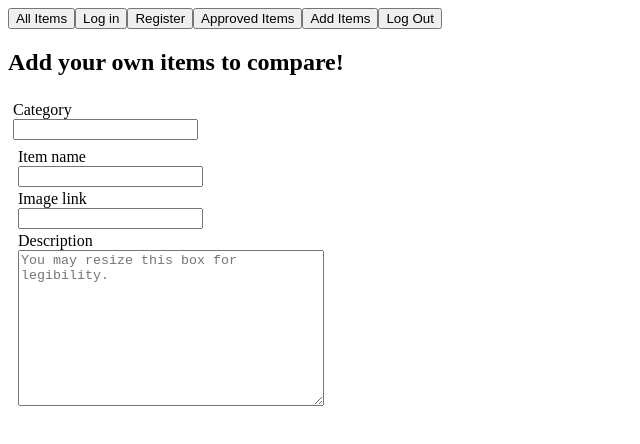
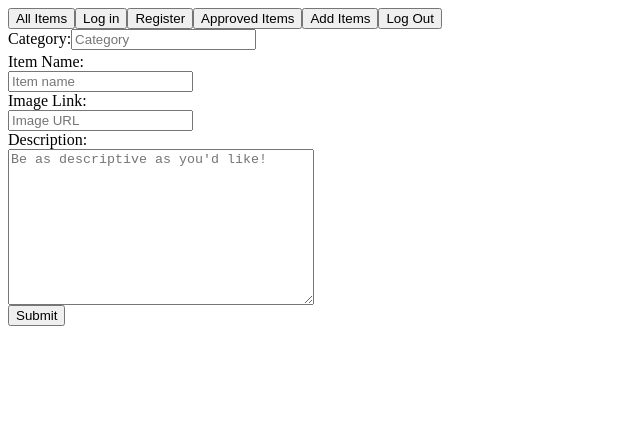
Before and after one commit to Glasman/comparing, a React (Vite) app: page /createItems in a window 1280 px wide. Shown: the top 444 px of the page, without its empty margins (0-640 px from the left). Built offline with nearby package versions, Linux system fonts and the light colour scheme.

Commit message:
reworked form on front end

```diff
--- a/src/client/Components/CreateItems.jsx
+++ b/src/client/Components/CreateItems.jsx
@@ -1,70 +1,135 @@
 import React, { useState } from "react";
+import axios from "axios";
 
-function ItemForm({
-  name,
-  imageLink,
-  description,
-  onNameChange,
-  onImageLinkChange,
-  onDescriptionChange,
-}) {
-  return (
-    <div className="box">
-      <label>Item name</label>
-      <input value={name} className="form-field" onChange={onNameChange} />
-      <label>Image link</label>
-      <input
-        value={imageLink}
-        className="form-field"
-        onChange={onImageLinkChange}
-      />
-      <label>Description</label>
-      <textarea
-        className="form-field"
-        placeholder="You may resize this box for legibility."
-        value={description}
-        onChange={onDescriptionChange}
-      />
-    </div>
-  );
-}
+// function ItemForm({
+//   name,
+//   imageLink,
+//   description,
+//   onNameChange,
+//   onImageLinkChange,
+//   onDescriptionChange,
+// }) {
+//   return (
+//     <div className="box">
+//       <label>Item name</label>
+//       <input value={name} className="form-field" onChange={onNameChange} />
+//       <label>Image link</label>
+//       <input
+//         value={imageLink}
+//         className="form-field"
+//         onChange={onImageLinkChange}
+//       />
+//       <label>Description</label>
+//       <textarea
+//         className="form-field"
+//         placeholder="You may resize this box for legibility."
+//         value={description}
+//         onChange={onDescriptionChange}
+//       />
+//     </div>
+//   );
+// }
+
+// function CreateItems() {
+//   const [category, setCategory] = useState("");
+//   const [name, setName] = useState("");
+//   const [imageLink, setImageLink] = useState("");
+//   const [description, setDescription] = useState("");
+
+//   const handleNameChange = (e) => setName(e.target.value);
+//   const handleImageLinkChange = (e) => setImageLink(e.target.value);
+//   const handleDescriptionChange = (e) => setDescription(e.target.value);
+
+//   //handlesubmit function that has yet to be written needs to be pased in abelow
+//   console.log(name, imageLink, description, category);
+//   return (
+//     <>
+//       <div className="box">
+//         <h2>Add your own items to compare!</h2>
+//         <div className="box">
+//           <label>Category</label>
+//           <input
+//             value={category}
+//             className="form-field"
+//             onChange={(e) => {
+//               setCategory(e.target.value);
+//             }}
+//           />
+//           <ItemForm
+//             name={name}
+//             imageLink={imageLink}
+//             description={description}
+//             onNameChange={handleNameChange}
+//             onImageLinkChange={handleImageLinkChange}
+//             onDescriptionChange={handleDescriptionChange}
+//           />
+//           {/* pass handlesubmit function above*/}
+//         </div>
+//       </div>
+//     </>
+//   );
+// }
 
 function CreateItems() {
   const [category, setCategory] = useState("");
-  const [name, setName] = useState("");
-  const [imageLink, setImageLink] = useState("");
-  const [description, setDescription] = useState("");
+  const [entries, setEntries] = useState([{ name: "", description: "" }]);
 
-  const handleNameChange = (e) => setName(e.target.value);
-  const handleImageLinkChange = (e) => setImageLink(e.target.value);
-  const handleDescriptionChange = (e) => setDescription(e.target.value);
+  const handleEntryChange = (index, field, value) => {
+    const newEntries = [...entries];
+    newEntries[index][field] = value;
+    setEntries(newEntries);
+  };
 
-  //handlesubmit function that has yet to be written needs to be pased in abelow
-  console.log(name, imageLink, description, category);
+  const handleSubmit = async (e) => {
+    e.preventDefault();
+    console.log(entries);
+  };
+
   return (
     <>
-      <div className="box">
-        <h2>Add your own items to compare!</h2>
-        <div className="box">
-          <label>Category</label>
+      <form onSubmit={handleSubmit}>
+        <label>Category:</label>
         <input
+          placeholder="Category"
           value={category}
+          onChange={(e) => setCategory(e.target.value)}
           className="form-field"
+          required
+        />
+
+        {entries.map((entry, index) => (
+          <div key={index} className="box">
+            <label>Item Name:</label>
+            <input
+              placeholder="Item name"
+              value={entry.name}
               onChange={(e) => {
-              setCategory(e.target.value);
+                handleEntryChange(index, "name", e.target.value);
+              }}
+              required
+            />
+            <label>Image Link:</label>
+            <input
+              placeholder="Image URL"
+              required
+              value={entry.imageUrl}
+              onChange={(e) => {
+                handleEntryChange(index, "imageURL", e.target.value);
               }}
             />
-          <ItemForm
-            name={name}
-            imageLink={imageLink}
-            description={description}
-            onNameChange={handleNameChange}
-            onImageLinkChange={handleImageLinkChange}
-            onDescriptionChange={handleDescriptionChange}
+            <label>Description:</label>
+            <textarea
+              placeholder="Be as descriptive as you'd like!"
+              required
+              value={entry.description}
+              onChange={(e) => {
+                handleEntryChange(index, "description", e.target.value);
+              }}
             />
-          {/* pass handlesubmit function above*/}
           </div>
-      </div>
+        ))}
+        <button type="submit">Submit</button>
+      </form>
     </>
   );
 }
```
Lines whose indentation alone changed are shown as unchanged.
